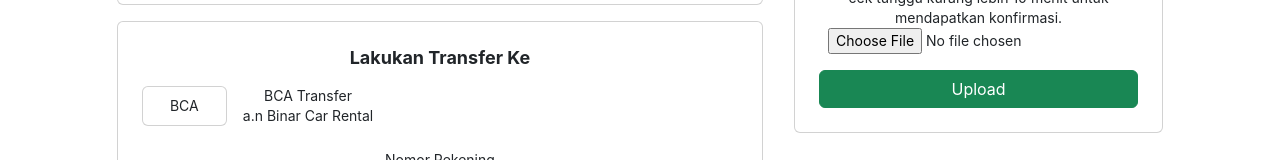
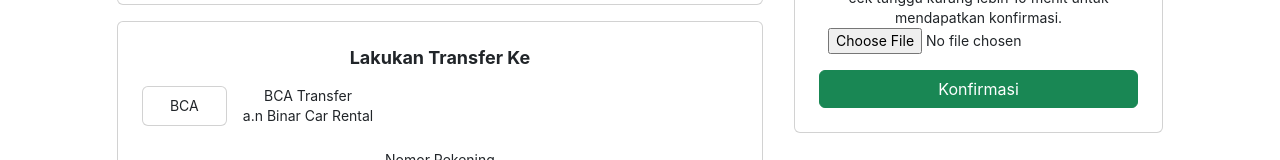
Before and after one commit to bambangsugianto123/platinum, a React (Vite) app: page /payment/transfer/1 in a window 1280 px wide. Both pictures are taken after a click on the button "Konfirmasi Pembayaran". Shown: the part 357-517 px from the top of the page. Built offline with nearby package versions, Linux system fonts and the light colour scheme.

Commit message:
Update PaymentSection.jsx

```diff
--- a/src/Component/PaymentSection/PaymentSection.jsx
+++ b/src/Component/PaymentSection/PaymentSection.jsx
@@ -124,7 +124,7 @@
 
                                     </form>
                                     <div>
-                                        <button className='btn btn-success w-100 mt-3' onClick={() => navigate(`/car/etiket/`)}>Upload</button>
+                                        <button className='btn btn-success w-100 mt-3' onClick={() => navigate(`/car/etiket/`)}>Konfirmasi</button>
                                     </div>
                                 </div>
                             )
```
